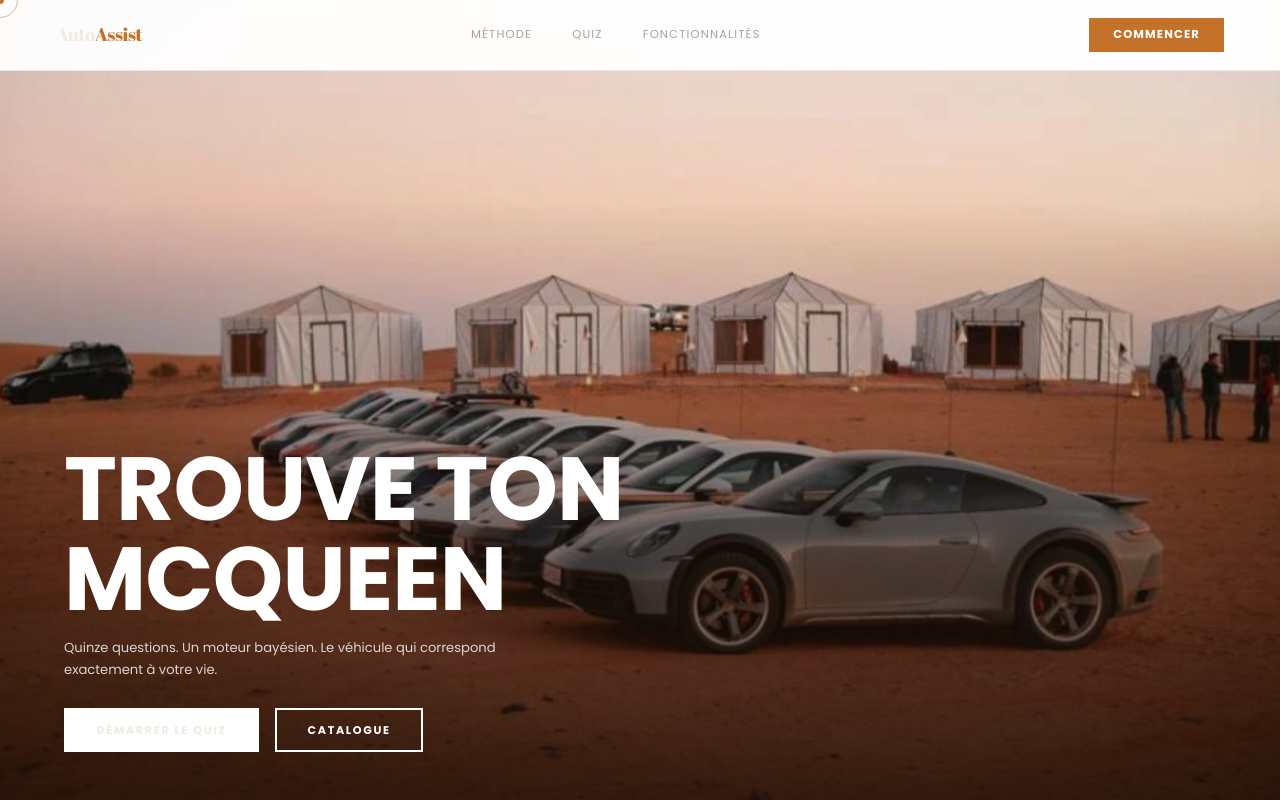
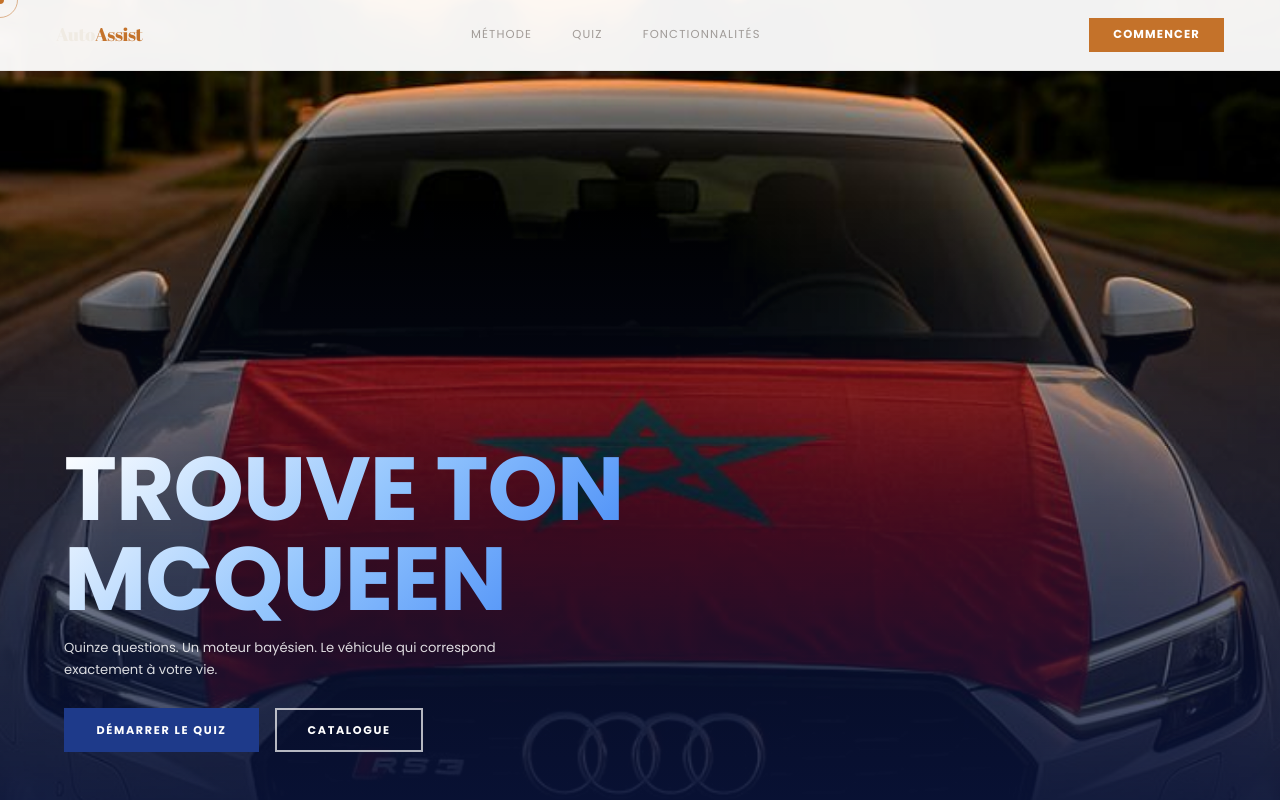
Before and after one commit to radiaboujdid11/Car-Advisor-, a React (Vite) app in the folder frontend/: page / in a window 1280 px wide. Shown: the top 800 px of the page. Built offline with nearby package versions, Linux system fonts and the light colour scheme.

Commit message:
Hero: RS3.jpg + bleu royal profond + gradient bleu sur titre

```diff
--- a/frontend/src/pages/Landing.jsx
+++ b/frontend/src/pages/Landing.jsx
@@ -111,16 +111,16 @@ export default function Landing() {
         {/* Full image */}
         <div style={{
           position: 'absolute', inset: 0,
-          backgroundImage: 'url(/hero.webp)',
+          backgroundImage: 'url(/RS3.jpg)',
           backgroundSize: 'cover',
           backgroundPosition: 'center',
           animation: 'slowZoom 22s ease-in-out infinite alternate',
         }} />
 
-        {/* Gradient at bottom so text is readable */}
+        {/* Gradient overlay */}
         <div style={{
           position: 'absolute', inset: 0,
-          background: 'linear-gradient(to top, rgba(26,13,6,.8) 0%, rgba(26,13,6,.3) 45%, transparent 75%)',
+          background: 'linear-gradient(to top, rgba(10,20,60,.85) 0%, rgba(10,20,60,.4) 45%, transparent 75%)',
         }} />
 
         {/* Text overlay — bottom left */}
@@ -137,7 +137,10 @@ export default function Landing() {
             lineHeight: 1,
             letterSpacing: '-.01em',
             textTransform: 'uppercase',
-            color: '#ffffff',
+            background: 'linear-gradient(135deg, #ffffff 0%, #93C5FD 50%, #3B82F6 100%)',
+            WebkitBackgroundClip: 'text',
+            WebkitTextFillColor: 'transparent',
+            backgroundClip: 'text',
             marginBottom: '.85rem',
           }}>
             TROUVE TON<br />MCQUEEN
@@ -147,7 +150,7 @@ export default function Landing() {
             fontFamily: 'var(--sans)',
             fontWeight: 400,
             fontSize: 'clamp(.82rem,1vw,.95rem)',
-            color: 'rgba(255,255,255,.8)',
+            color: 'rgba(255,255,255,.85)',
             lineHeight: 1.65,
             marginBottom: '1.75rem',
             maxWidth: '480px',
@@ -158,15 +161,15 @@ export default function Landing() {
           <div style={{ display: 'flex', gap: '1rem', flexWrap: 'wrap' }}>
             <button
               onClick={() => navigate('/quiz')}
-              style={{ background: '#ffffff', color: '#f0ebe3', border: '2px solid #ffffff', padding: '.72rem 1.9rem', fontFamily: 'var(--sans)', fontWeight: 700, fontSize: '.7rem', letterSpacing: '.15em', textTransform: 'uppercase', cursor: 'pointer', transition: 'background .2s, color .2s' }}
-              onMouseEnter={e => { e.currentTarget.style.background = 'transparent'; e.currentTarget.style.color = '#ffffff'; }}
-              onMouseLeave={e => { e.currentTarget.style.background = '#ffffff'; e.currentTarget.style.color = '#f0ebe3'; }}
+              style={{ background: '#1E3A8A', color: '#ffffff', border: '2px solid #1E3A8A', padding: '.72rem 1.9rem', fontFamily: 'var(--sans)', fontWeight: 700, fontSize: '.7rem', letterSpacing: '.15em', textTransform: 'uppercase', cursor: 'pointer', transition: 'background .2s, border-color .2s' }}
+              onMouseEnter={e => { e.currentTarget.style.background = '#2563EB'; e.currentTarget.style.borderColor = '#2563EB'; }}
+              onMouseLeave={e => { e.currentTarget.style.background = '#1E3A8A'; e.currentTarget.style.borderColor = '#1E3A8A'; }}
             >DÉMARRER LE QUIZ</button>
             <button
               onClick={() => navigate('/cars')}
-              style={{ background: 'transparent', color: '#ffffff', border: '2px solid #ffffff', padding: '.72rem 1.9rem', fontFamily: 'var(--sans)', fontWeight: 700, fontSize: '.7rem', letterSpacing: '.15em', textTransform: 'uppercase', cursor: 'pointer', transition: 'background .2s, color .2s' }}
-              onMouseEnter={e => { e.currentTarget.style.background = '#ffffff'; e.currentTarget.style.color = '#f0ebe3'; }}
-              onMouseLeave={e => { e.currentTarget.style.background = 'transparent'; e.currentTarget.style.color = '#ffffff'; }}
+              style={{ background: 'transparent', color: '#ffffff', border: '2px solid rgba(255,255,255,.7)', padding: '.72rem 1.9rem', fontFamily: 'var(--sans)', fontWeight: 700, fontSize: '.7rem', letterSpacing: '.15em', textTransform: 'uppercase', cursor: 'pointer', transition: 'background .2s, border-color .2s' }}
+              onMouseEnter={e => { e.currentTarget.style.background = '#1E3A8A'; e.currentTarget.style.borderColor = '#1E3A8A'; }}
+              onMouseLeave={e => { e.currentTarget.style.background = 'transparent'; e.currentTarget.style.borderColor = 'rgba(255,255,255,.7)'; }}
             >CATALOGUE</button>
           </div>
         </div>
```
Also changed, not shown: frontend/public/RS3.jpg (added).
